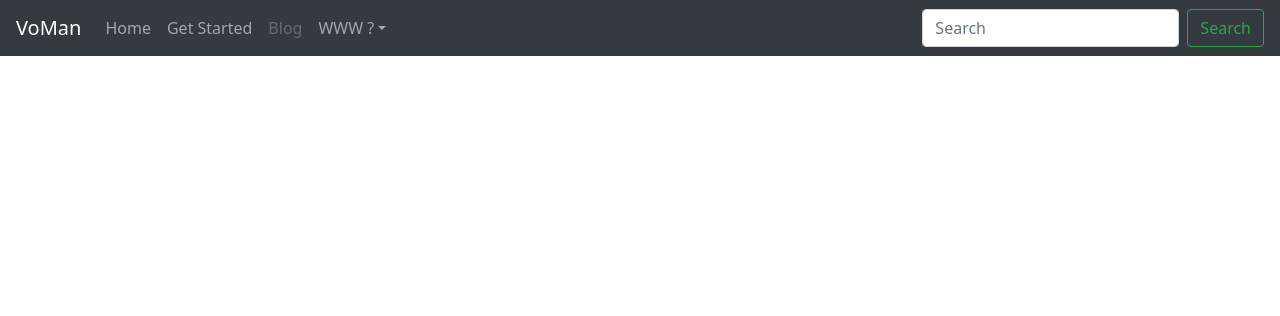
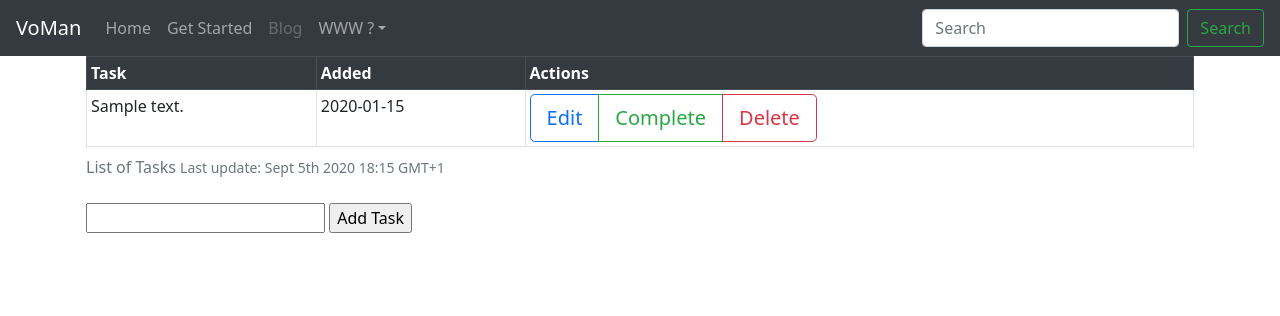
Before and after one commit to moughamir/apyi, a Flask app: page / in a window 1280 px wide. Shown: the top 316 px of the page. Run offline with Flask 2, Linux system fonts and the light colour scheme; tables that the repository leaves empty hold one stand-in row (values such as "Sample post"); some libraries are stand-ins or nearby versions.

Commit message:
Add Tasks model

```diff
--- a/app.py
+++ b/app.py
@@ -1,13 +1,40 @@
-from flask import Flask, render_template, url_for
+from flask import Flask, render_template, url_for, request, redirect
 from flask_sqlalchemy import SQLAlchemy
+from datetime import datetime
 
 app = Flask(__name__)
-app.config['SQLALCHEMY_DATABASE_NAME'] = 'sqlite:///holder.db'
+app.config['SQLALCHEMY_DATABASE_URI'] = 'sqlite:///holder.db'
 db = SQLAlchemy(app)
 
-@app.route('/')
+# Model
+class Todo(db.Model):
+  id = db.Column(db.Integer, primary_key=True)
+  content = db.Column(db.String(200), nullable=False)
+  completed = db.Column(db.Integer, default=0)
+  date_created = db.Column(db.DateTime, default=datetime.utcnow)
+
+  def __repr__(self):
+    return '<Task %r>' % self.id
+
+# Routes
+@app.route('/', methods=['POST', 'GET'])
 def index():
-  return render_template('index.html')
 
+  if request.method == 'POST':
+    task_content = request.form['content']
+    new_task = Todo(content=task_content)
+
+    try:
+      db.session.add(new_task)
+      db.session.commit()
+      return redirect('/')
+    except:
+      return "Issue while adding a task"
+
+  else:
+    tasks = Todo.query.order_by(Todo.date_created).all()
+    return render_template('index.html', tasks=tasks)
+
+# Runner
 if __name__ == "__main__":
   app.run(debug=True)
--- a/static/css/main.css
+++ /dev/null
@@ -1,4 +0,0 @@
-html,body{
-  margin:0;
-  padding:0;
-}
--- a/templates/index.html
+++ b/templates/index.html
@@ -1,10 +1,51 @@
 {% extends 'base.html' %}
 
 {% block head %}
-
+<title>Task Manager | VoMan</title>
 {% endblock %}
 
 {% block body %}
-<h1>Template</h1>
+<main class="content">
+  <section class="container">
+    <div class="row">
+      <h1>Task Manager</h1>
+      <div>
+        <table class="table table-hover table-bordered table-sm">
+          <caption>List of Tasks <small>Last update: Sept 5th 2020 18:15 GMT+1</small></caption>
+
+          <thead class="table-dark">
+            <tr>
+              <th scope="col">Task</th>
+              <th scope="col">Added</th>
+              <th scope="col">Actions</th>
+            </tr>
+          </thead>
+
+          <tbody>
+            {% for task in tasks %}
+            <tr>
+              <td scope="row">{{ task.content }}</td>
+              <td>{{ task.date_created.date() }}</td>
+              <td>
+                <div class="btn-group" role="group" aria-label="Basic example">
+                  <button type="button" class="btn btn-outline-primary btn-lg">Edit</button>
+                  <button type="button" class="btn btn-outline-success btn-lg">Complete</button>
+                  <button type="button" class="btn btn-outline-danger btn-lg">Delete</button>
+                </div>
+              </td>
+            </tr>
+            {% endfor %}
+
+          </tbody>
+        </table>
+      </div>
+    </div>
+    <form action="/" method="POST" class="form">
+      <input type="text" name="content" id="content">
+      <input type="submit" value="Add Task">
+    </form>
+  </section>
+
+</main>
 
 {% endblock %}
```
